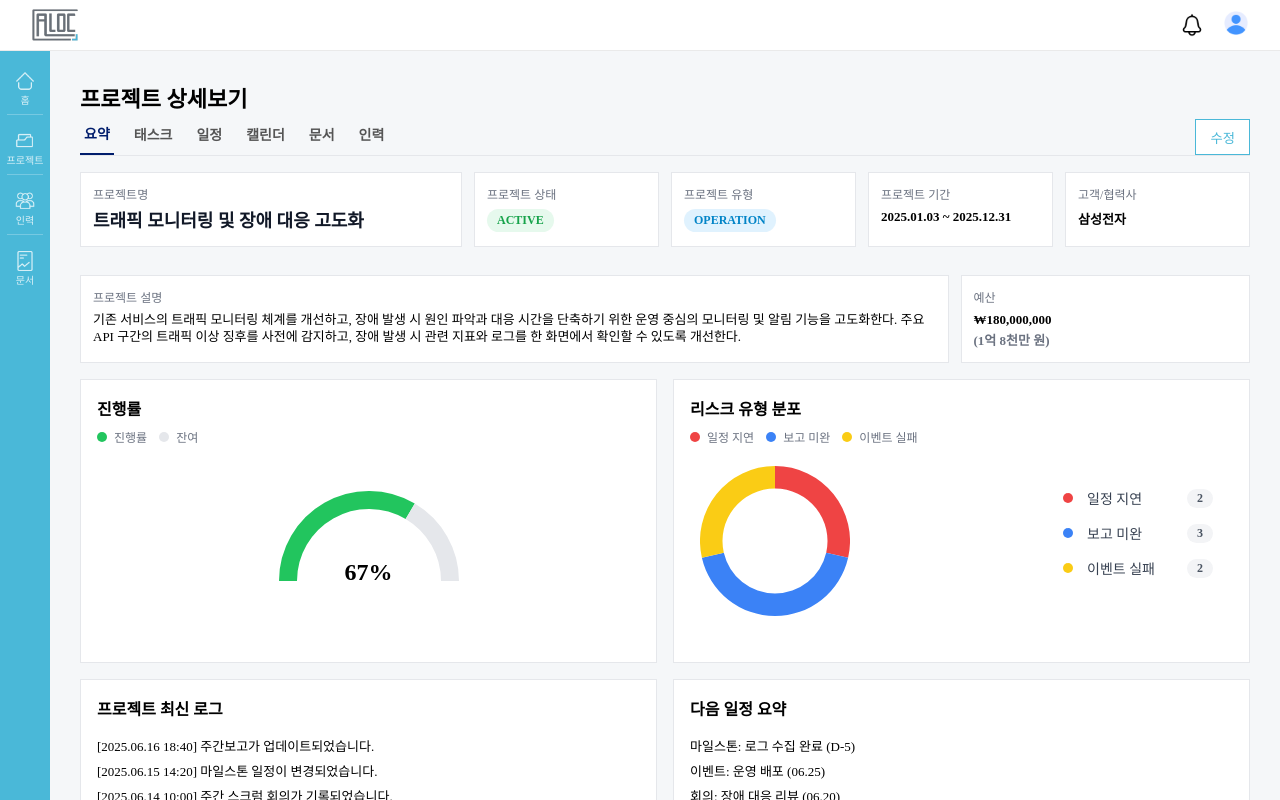
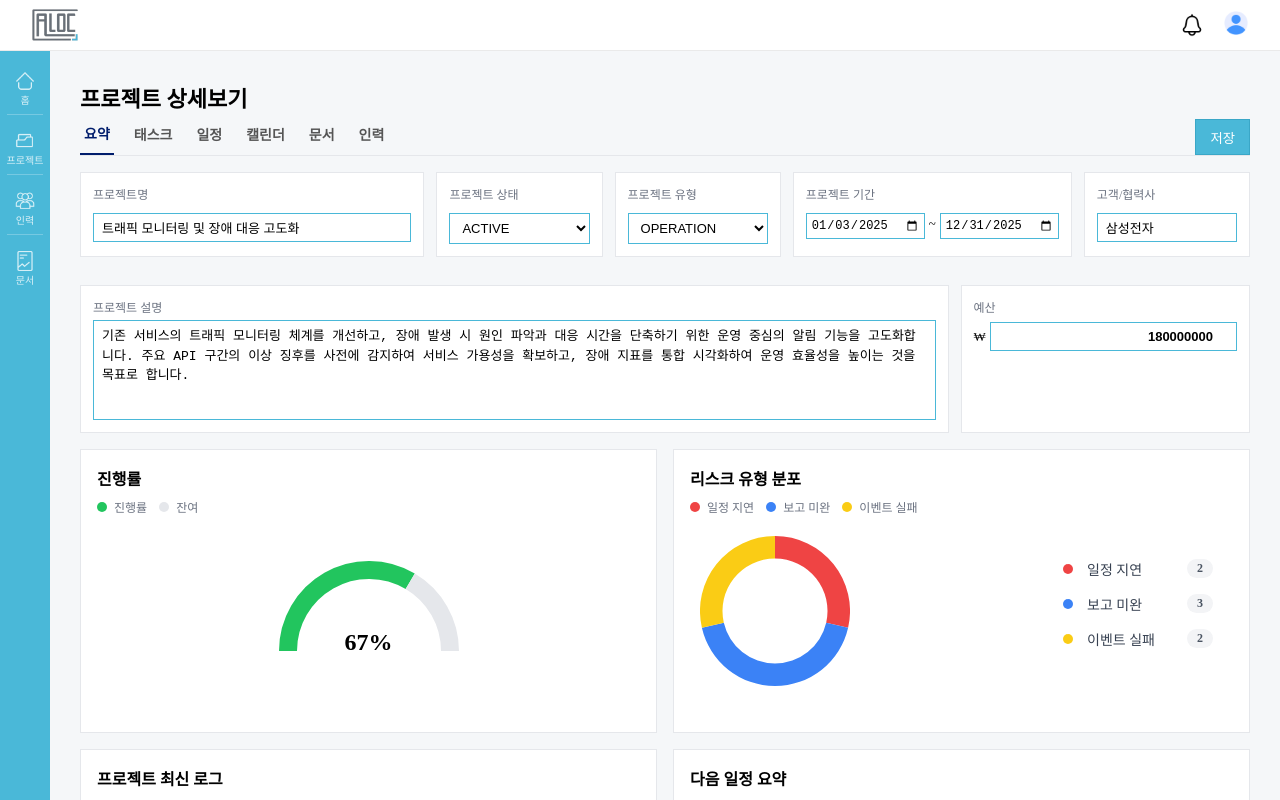
Before and after one commit to Hanwha-Moirai/Alloc-FE, a Vue app: page /projects/1 in a window 1280 px wide. Both pictures are taken after a click on the button "수정". Built offline with nearby package versions, Linux system fonts and the light colour scheme.

Commit message:
feat : 요약 탭 수정 기능 추가

```diff
--- a/src/pages/ProjectDetail.vue
+++ b/src/pages/ProjectDetail.vue
@@ -60,12 +60,15 @@
       <div class="header-actions">
 
         <!-- 요약 탭 -->
-        <button
-            v-if="isActive('')"
-            class="edit-btn"
-        >
-          수정
-        </button>
+        <template v-if="isActive('')">
+          <button
+              class="edit-btn"
+              :class="{ 'save-mode': isEditing }"
+              @click="toggleEdit"
+          >
+            {{ isEditing ? '저장' : '수정' }}
+          </button>
+        </template>
 
         <!-- 태스크 탭 -->
         <div
@@ -105,7 +108,7 @@
 
     </div>
 
-    <router-view />
+    <router-view :is-editing="isEditing" />
 
     <TaskAddModal
         v-if="showAddModal"
@@ -134,7 +137,7 @@
 </template>
 
 <script setup lang="ts">
-import { ref } from 'vue'
+import { ref, watch } from 'vue'
 import { useRoute, useRouter } from 'vue-router'
 
 import TaskAddModal from '@/components/common/TaskAddModal.vue'
@@ -149,6 +152,21 @@ const projectId = route.params.projectId
 const showAddModal = ref(false)
 const showMilestoneAddModal = ref(false)
 const showDocModal = ref(false);
+
+const isEditing = ref(false)
+
+// 탭이 바뀌면 수정 모드 해제
+watch(() => route.path, () => {
+  isEditing.value = false
+})
+
+const toggleEdit = () => {
+  if (isEditing.value) {
+    // 저장 로직 (필요 시 API 호출)
+    alert('저장되었습니다.')
+  }
+  isEditing.value = !isEditing.value
+}
 
 const handleAddTask = (newTask: any) => {
   console.log('새로운 태스크 데이터:', newTask)
@@ -236,6 +254,13 @@ const handleCreateDoc = (data: any) => {
   cursor: pointer;
 }
 
+/* 저장 버튼으로 변했을 때의 스타일 */
+.edit-btn.save-mode {
+  background: #4ab8d8;
+  color: #fff;
+  border-color: #3aa7c7;
+}
+
 .header-actions {
   display: flex;
   align-items: center;
--- a/src/pages/projectTabs/ProjectSummary.vue
+++ b/src/pages/projectTabs/ProjectSummary.vue
@@ -5,27 +5,45 @@
     <div class="info-grid">
       <div class="info-box wide">
         <label>프로젝트명</label>
-        <strong>트래픽 모니터링 및 장애 대응 고도화</strong>
+        <input v-if="isEditing" v-model="form.projectName" class="edit-input" />
+        <strong v-else>{{ form.projectName }}</strong>
       </div>
 
       <div class="info-box">
         <label>프로젝트 상태</label>
-        <span class="badge active">ACTIVE</span>
+        <select v-if="isEditing" v-model="form.status" class="edit-select">
+          <option value="DRAFT">DRAFT</option>
+          <option value="ACTIVE">ACTIVE</option>
+          <option value="CLOSED">CLOSED</option>
+          <option value="HOLD">HOLD</option>
+        </select>
+        <span v-else class="badge active">{{ form.status }}</span>
       </div>
 
       <div class="info-box">
         <label>프로젝트 유형</label>
-        <span class="badge operation">OPERATION</span>
+        <select v-if="isEditing" v-model="form.type" class="edit-select">
+          <option value="NEW">NEW</option>
+          <option value="OPERATION">OPERATION</option>
+          <option value="MAINTENANCE">MAINTENANCE</option>
+        </select>
+        <span v-else class="badge operation">{{ form.type }}</span>
       </div>
 
       <div class="info-box">
         <label>프로젝트 기간</label>
-        <strong>2025.01.03 ~ 2025.12.31</strong>
+        <div v-if="isEditing" class="date-edit-group">
+          <input type="date" v-model="form.startDate" class="edit-date" />
+          ~
+          <input type="date" v-model="form.endDate" class="edit-date" />
+        </div>
+        <strong v-else>{{ form.startDate }} ~ {{ form.endDate }}</strong>
       </div>
 
       <div class="info-box">
         <label>고객/협력사</label>
-        <strong>삼성전자</strong>
+        <input v-if="isEditing" v-model="form.client" class="edit-input" />
+        <strong v-else>{{ form.client }}</strong>
       </div>
     </div>
 
@@ -33,19 +51,19 @@
     <div class="info-grid bottom">
       <div class="description-box">
         <label>프로젝트 설명</label>
-        <p>
-          기존 서비스의 트래픽 모니터링 체계를 개선하고, 장애 발생 시 원인 파악과
-          대응 시간을 단축하기 위한 운영 중심의 모니터링 및 알림 기능을 고도화한다.
-          주요 API 구간의 트래픽 이상 징후를 사전에 감지하고, 장애 발생 시 관련 지표와
-          로그를 한 화면에서 확인할 수 있도록 개선한다.
-        </p>
+        <textarea v-if="isEditing" v-model="form.description" class="edit-textarea"></textarea>
+        <p v-else>{{ form.description }}</p>
       </div>
 
       <div class="info-box budget">
         <label>예산</label>
-        <strong class="value">
-          ₩180,000,000
-          <span class="sub">(1억 8천만 원)</span>
+        <div v-if="isEditing" class="budget-edit-group">
+          <span class="unit">₩</span>
+          <input type="number" v-model="form.budget" class="edit-input-budget" />
+        </div>
+        <strong v-else class="value">
+          ₩{{ Number(form.budget).toLocaleString() }}
+          <span class="sub">({{ convertToKoreanWon(form.budget) }})</span>
         </strong>
       </div>
     </div>
@@ -130,13 +148,37 @@
 </template>
 
 <script setup lang="ts">
-import { onMounted, ref } from 'vue'
+import { onMounted, ref, reactive } from 'vue'
 import { Chart, ArcElement, Tooltip, DoughnutController } from 'chart.js'
 
 Chart.register(ArcElement, Tooltip, DoughnutController)
 
 const progressChart = ref<HTMLCanvasElement | null>(null)
 const riskChart = ref<HTMLCanvasElement | null>(null)
+const props = defineProps({
+  isEditing: {
+    type: Boolean,
+    default: false
+  }
+});
+
+const form = reactive({
+  projectName: '트래픽 모니터링 및 장애 대응 고도화',
+  status: 'ACTIVE', // ENUM: DRAFT, ACTIVE, CLOSED, HOLD
+  type: 'OPERATION', // ENUM: NEW, OPERATION, MAINTENANCE
+  startDate: '2025-01-03',
+  endDate: '2025-12-31',
+  client: '삼성전자',
+  description: '기존 서비스의 트래픽 모니터링 체계를 개선하고, 장애 발생 시 원인 파악과 대응 시간을 단축하기 위한 운영 중심의 알림 기능을 고도화합니다. 주요 API 구간의 이상 징후를 사전에 감지하여 서비스 가용성을 확보하고, 장애 지표를 통합 시각화하여 운영 효율성을 높이는 것을 목표로 합니다.',
+  budget: 180000000
+})
+
+// 예산 숫자를 한글 읽기로 변환 (예: 1억 8천만 원)
+const convertToKoreanWon = (num: number) => {
+  if (!num) return '0원';
+  const won = num / 100000000;
+  return won >= 1 ? `${won.toLocaleString(undefined, { maximumFractionDigits: 1 })}억 원` : `${(num / 10000).toLocaleString()}만 원`;
+}
 
 onMounted(() => {
   if (progressChart.value) {
@@ -448,4 +490,53 @@ canvas {
   font-size: 13px;
   margin-bottom: 6px;
 }
+
+/* 수정 */
+.edit-input,
+.edit-select,
+.edit-textarea,
+.edit-date,
+.edit-input-budget {
+  width: 100%;
+  box-sizing: border-box;
+  border: 1px solid #4ab8d8;
+  padding: 6px 8px;
+  font-size: 13px;
+  outline: none;
+  background: #fff;
+  margin-top: 4px;
+}
+
+.edit-textarea {
+  height: 100px;
+  resize: none;
+  line-height: 1.5;
+  display: block;
+}
+
+.date-edit-group {
+  display: flex;
+  align-items: center;
+  gap: 4px;
+  width: 100%;
+}
+
+.edit-date {
+  flex: 1;
+  font-size: 12px;
+  padding: 4px;
+}
+
+.budget-edit-group {
+  display: flex;
+  align-items: center;
+  gap: 4px;
+  margin-top: 4px;
+}
+
+.edit-input-budget {
+  margin-top: 0;
+  font-weight: 700;
+  text-align: right;
+}
 </style>
```
